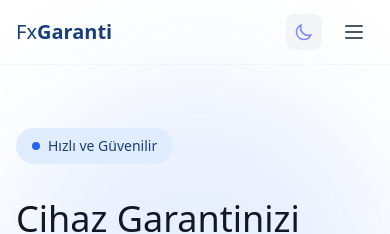
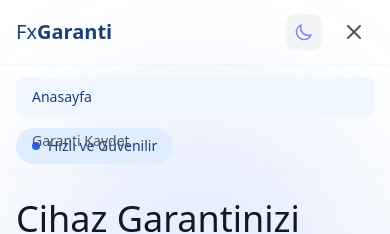
Before and after one commit to alialaca/fx-garanti-ui, a Nuxt app: page / in a window 390 px wide. Both pictures are taken after a click on the button 354 px from the left and 32 px from the top of the page. Shown: the top 234 px of the page. Built offline with nearby package versions, Linux system fonts and the light colour scheme.

Commit message:
fix: Add functional mobile hamburger menu with navigation links
Co-Authored-By: Claude Opus 4.6 <noreply@anthropic.com>

```diff
--- a/app/components/AppHeader.vue
+++ b/app/components/AppHeader.vue
@@ -10,6 +10,12 @@ const isActive = (path: string) => {
   if (path === '/') return route.path === '/'
   return route.path.startsWith(path)
 }
+
+const isMobileMenuOpen = ref(false)
+
+watch(() => route.path, () => {
+  isMobileMenuOpen.value = false
+})
 </script>
 
 <template>
@@ -44,14 +50,46 @@ const isActive = (path: string) => {
             <ThemeToggle />
 
             <!-- Mobile Menu Button -->
-            <button class="md:hidden p-2 rounded-lg text-gray-600 hover:text-gray-900 hover:bg-gray-100 dark:text-gray-400 dark:hover:text-white dark:hover:bg-gray-800">
-              <svg class="w-6 h-6" fill="none" viewBox="0 0 24 24" stroke="currentColor">
+            <button
+              @click="isMobileMenuOpen = !isMobileMenuOpen"
+              class="md:hidden p-2 rounded-lg text-gray-600 hover:text-gray-900 hover:bg-gray-100 dark:text-gray-400 dark:hover:text-white dark:hover:bg-gray-800"
+            >
+              <svg v-if="!isMobileMenuOpen" class="w-6 h-6" fill="none" viewBox="0 0 24 24" stroke="currentColor">
                 <path stroke-linecap="round" stroke-linejoin="round" stroke-width="2" d="M4 6h16M4 12h16M4 18h16" />
+              </svg>
+              <svg v-else class="w-6 h-6" fill="none" viewBox="0 0 24 24" stroke="currentColor">
+                <path stroke-linecap="round" stroke-linejoin="round" stroke-width="2" d="M6 18L18 6M6 6l12 12" />
               </svg>
             </button>
           </div>
         </div>
       </div>
     </div>
+
+    <!-- Mobile Menu -->
+    <Transition
+      enter-active-class="transition ease-out duration-200"
+      enter-from-class="opacity-0 -translate-y-1"
+      enter-to-class="opacity-100 translate-y-0"
+      leave-active-class="transition ease-in duration-150"
+      leave-from-class="opacity-100 translate-y-0"
+      leave-to-class="opacity-0 -translate-y-1"
+    >
+      <div v-if="isMobileMenuOpen" class="md:hidden border-b border-gray-200/30 dark:border-gray-700/30 glass">
+        <nav class="max-w-6xl mx-auto px-4 py-3 flex flex-col gap-1">
+          <NuxtLink
+            v-for="item in navItems"
+            :key="item.to"
+            :to="item.to"
+            class="px-4 py-2.5 text-sm font-medium rounded-lg transition-colors"
+            :class="isActive(item.to)
+              ? 'text-primary dark:text-primary-400 bg-primary-50 dark:bg-primary-900/20'
+              : 'text-gray-600 dark:text-gray-400 hover:text-gray-900 dark:hover:text-white hover:bg-gray-100 dark:hover:bg-gray-800'"
+          >
+            {{ item.label }}
+          </NuxtLink>
+        </nav>
+      </div>
+    </Transition>
   </header>
 </template>
```
